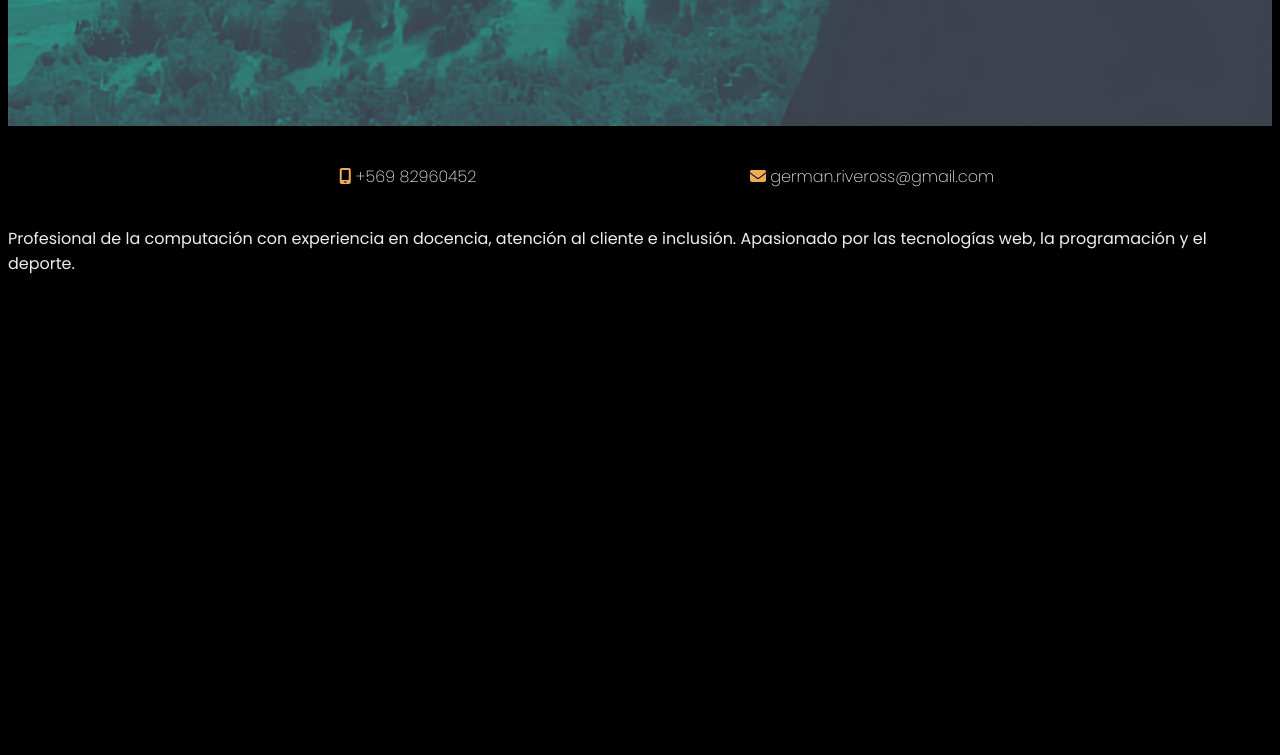
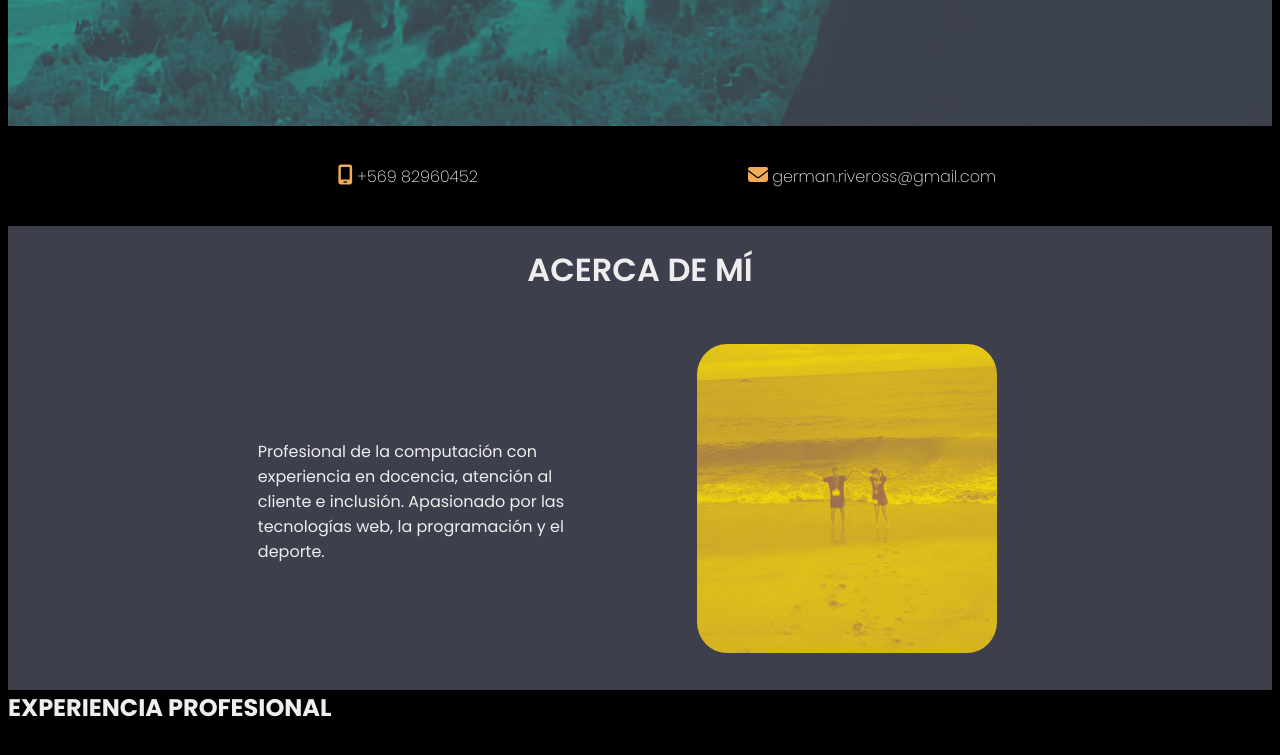
Before and after one commit to german-rs/german-rs.github.io, a plain HTML site: page index.html in a window 1280 px wide. Shown: the part 659-1414 px from the top of the page. Before the commit the page ends 943 px from the top, so only its background shows below. Drawn offline with Linux system fonts and the light colour scheme.

Commit message:
Seccion acerca de

```diff
--- a/assets/css/style.css
+++ b/assets/css/style.css
@@ -41,6 +41,7 @@ header{
     background-attachment: fixed;
     min-height: 500px;
 
+    align-content: center;
     text-align: left;
     padding: 100px;
 }
@@ -75,13 +76,58 @@ header h2{
     display: inline-block;
     padding: 30px;
     align-content: center;
+    vertical-align: middle;
 }
 
 .sec_contacto div i{
     color: #efab55;
+    font-size: 20px;
 }
 
-.sec_contacto div span{
+.sec_contacto div a{
     font-weight: 200;
+    text-decoration: none;
 }
 /* Fin sección de contacto. */
+
+
+/* Sección de acerca de. */
+.sec_acercade{
+    text-align: center;
+    background-color: #3d3f4c;
+}
+
+.sec_acercade h3{
+    padding: 20px;
+    font-size: 2em;
+    font-weight: 600;
+}
+
+.sec_acercade div{
+    width: 350px;
+    height: auto;
+    padding: 30px;
+    display: inline-block;
+    vertical-align: middle;
+}
+
+.sec_acercade div img{
+    width: 300px;
+    height: auto;
+    border-radius: 10%;
+}
+
+.sec_acercade div p{
+    text-align: left;
+}
+/* Fin sección de acerca de. */
+
+
+/* Sección experiencia profesional. */
+.sec_experiencia{
+    background-color: transparent;
+    width: 100%;
+    height: 400px;
+}
+
+/* Fin sección experiencia profesional. */
--- a/index.html
+++ b/index.html
@@ -53,24 +53,33 @@
 	<section class="sec_contacto">
 		<div>
 			<i class="fa-solid fa-mobile-screen"></i>
-			<span>+569 82960452</span>
+			<a href="tel:+56982960453">+569 82960452</a>
 		</div>
 		<div>
 			<i class="fa-solid fa-envelope"></i>
-			<span>german.riveross@gmail.com</span>
+			<a href="mailto:german.riveross@gmail.com">
+				german.riveross@gmail.com
+			</a>
 		</div>
 	</section>
 	<!-- Fin sección de contacto. -->
 
-	<section class="sec_descripcion">
+	<!-- Sección acerca de. -->
+	<section class="sec_acercade">
+		<h3>ACERCA DE MÍ</h3>
 		<div>
 			<p>
 				Profesional de la computación con experiencia en docencia, atención al cliente e inclusión. Apasionado por las tecnologías web, la programación y el deporte.
 			</p>
 		</div>
 		<div>
+			<img src="./assets/img/me_deporte.jpg" alt="">
+		</div>
+	</section>
+	<!-- Fin sección acerca de. -->
 
-		</div>
+	<section class="sec_experiencia">
+		<h2>EXPERIENCIA PROFESIONAL</h2>
 	</section>
 
 </body>
```
Also changed, not shown: assets/img/me_deporte.jpg (added), 1 other file.
